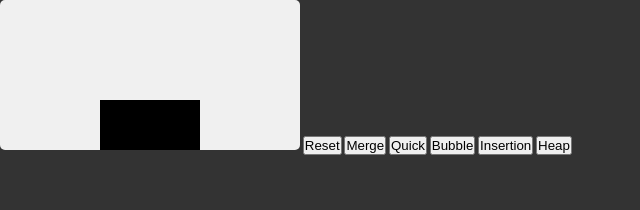
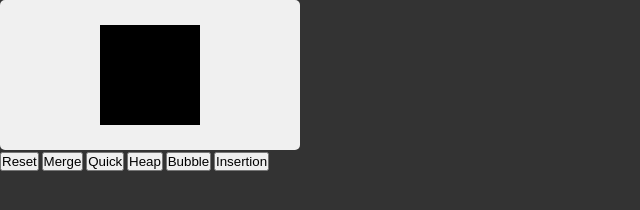
Before and after one commit to Chris56974/sorting_visualizer_clone, a website built with webpack: page src/template.html in a window 1280 px wide. Shown: the whole page, without its empty margins (0-640 px from the left). Built offline with nearby package versions, Linux system fonts and the light colour scheme.

```diff
--- a/src/index.ts
+++ b/src/index.ts
@@ -1,4 +1,11 @@
 import './styles/index.scss';
+
+const reset = document.querySelector('#reset')
+const merge = document.querySelector('#merge')
+const quick  = document.querySelector('#quick')
+const heap = document.querySelector('#heap')
+const bubble = document.querySelector('#bubble')
+const insertion = document.querySelector('#insertion')
 
 const canvas = <HTMLCanvasElement>document.getElementById('canvas')
 const ctx = canvas.getContext('2d');
@@ -7,4 +14,4 @@
   throw new Error("Couldn't get canvas")
 }
 
-ctx.fillRect(100, 100, 100, 100)
+ctx.fillRect(100, 25, 100, 100)
--- a/src/template.html
+++ b/src/template.html
@@ -8,16 +8,20 @@
 </head>
 
 <body>
+  <main>
     <canvas id="canvas">
       This app only works in modern browsers with Javascript enabled.
       You should see a sorting visualizer tool here
     </canvas>
-    <button>Reset</button>
-    <button>Merge</button>
-    <button>Quick</button>
-    <button>Bubble</button>
-    <button>Insertion</button>
-    <button>Heap</button>
+    <div>
+      <button id="reset">Reset</button>
+      <button id="merge">Merge</button>
+      <button id="quick">Quick</button>
+      <button id="heap">Heap</button>
+      <button id="bubble">Bubble</button>
+      <button id="insertion">Insertion</button>
+    </div>
+  </main>
 </body>
 
 </html>
```
